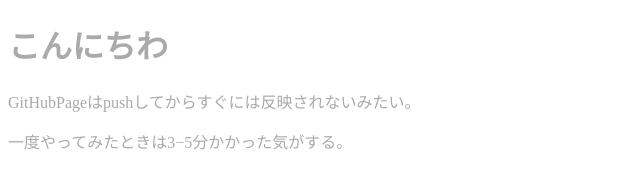
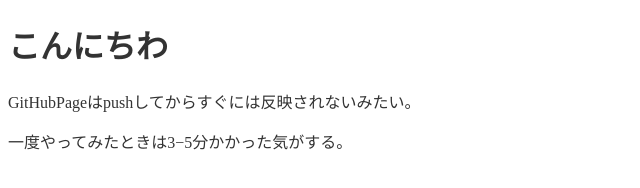
Before and after one commit to fumi2323/profile, a plain HTML site: page docs/index.html in a window 1280 px wide. Shown: the whole page, without its empty margins (0-640 px from the left). Drawn offline with Linux system fonts and the light colour scheme.

Commit message:
Update style.css

```diff
--- a/docs/style.css
+++ b/docs/style.css
@@ -1,3 +1,3 @@
 html,body{
-  color:#aaa;
+  color:#333;
 }
```
